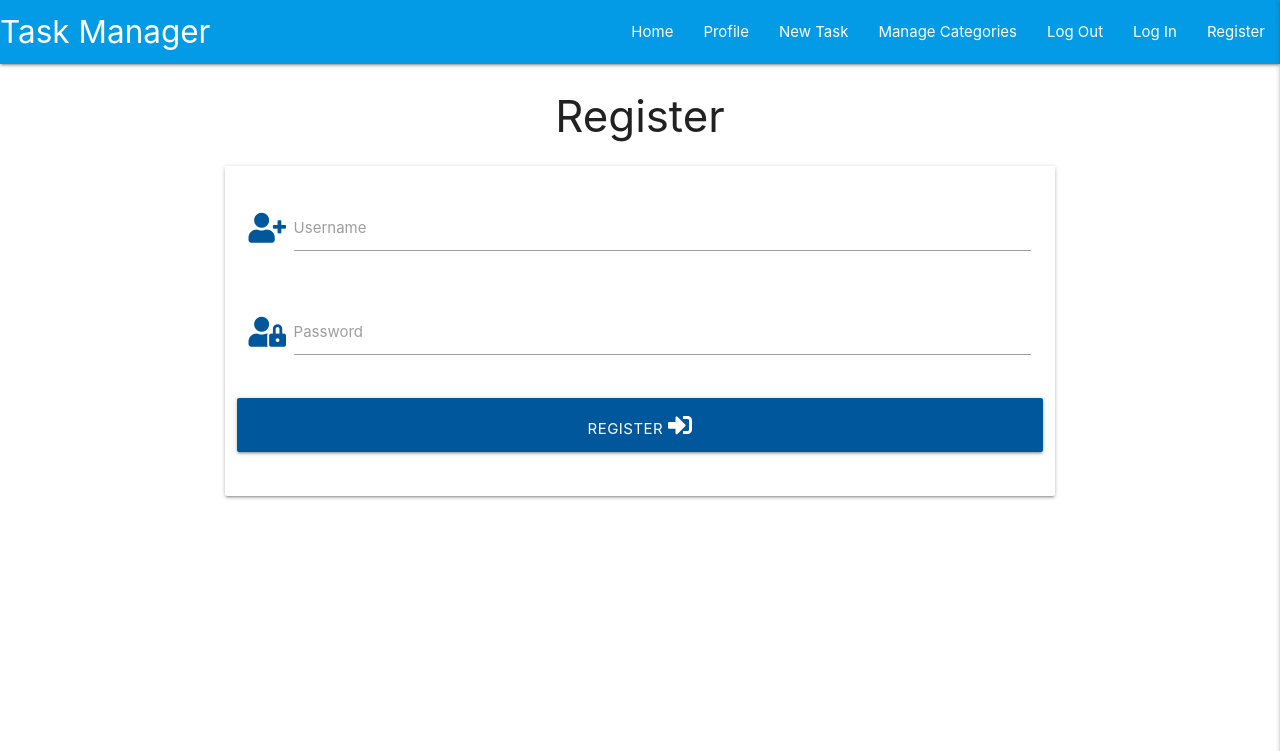
After one commit to madatoo/task_manager-mini-project, a Flask app: page /register in a window 1280 px wide. The commit adds this page. Shown: the top 751 px of the page. Run offline with Flask 2, Linux system fonts and the light colour scheme; some libraries are stand-ins or nearby versions.

Commit message:
Add Register template

```diff
--- a/app.py
+++ b/app.py
@@ -4,6 +4,7 @@ from flask import (
     redirect, request, session, url_for)
 from flask_pymongo import PyMongo
 from bson.objectid import ObjectId
+from werkzeug.security import generate_password_hash, check_password_hash
 if os.path.exists("env.py"):
     import env
 
@@ -20,9 +21,13 @@ mongo = PyMongo(app)
 @app.route("/")
 @app.route("/get_tasks")
 def get_tasks():
-
     tasks = mongo.db.tasks.find()
     return render_template("tasks.html", tasks=tasks)
+
+
+@app.route("/register", methods=["GET", "POST"])
+def register():
+    return render_template("register.html")
 
 
 if __name__ == "__main__":
--- a/templates/base.html
+++ b/templates/base.html
@@ -23,16 +23,16 @@
         <!--top navbar-->
         <nav class="nav-extended text-shadow  light-blue darken-1">
             <div class="nav-wrapper">
-                <a href="#!" class="brand-logo">Task Manager</a>
+                <a href="{{ url_for('get_tasks') }}" class="brand-logo">Task Manager</a>
                 <a href="#" data-target="mobile-demo" class="sidenav-trigger right"><i class="fas fa-bars"></i></a>
                 <ul class="right hide-on-med-and-down">
-                    <li><a href="#">Home</a></li>
+                    <li><a href="{{ url_for('get_tasks') }}">Home</a></li>
                     <li><a href="#">Profile</a></li>
                     <li><a href="#">New Task</a></li>
                     <li><a href="#">Manage Categories</a></li>
                     <li><a href="#">Log Out</a></li>
                     <li><a href="#">Log In</a></li>
-                    <li><a href="#">Register</a></li>
+                    <li><a href="{{ url_for('register') }}">Register</a></li>
                 </ul>
             </div>
         </nav>
@@ -42,13 +42,13 @@
             <li>
                 <h4 class="center-align light-blue-text text-darken 4">Task Manager</h4>
             </li>
-            <li><a href="#">Home</a></li>
+            <li><a href="{{ url_for('get_tasks') }}">Home</a></li>
             <li><a href="#">Profile</a></li>
             <li><a href="#">New Task</a></li>
             <li><a href="#">Manage Categories</a></li>
             <li><a href="#">Log Out</a></li>
             <li><a href="#">Log In</a></li>
-            <li><a href="#">Register</a></li>
+            <li><a href="{{ url_for('register') }}">Register</a></li>
         </ul>
 
     </header>
--- /dev/null
+++ b/templates/register.html
@@ -0,0 +1,35 @@
+{% extends "base.html" %}
+{% block content %}
+
+<h3 class="center-align">Register</h3>
+
+<div class="row">
+    <form class="col s12 m8 offset-m2" method="POST" action="{{url_for('register')}}">
+        <div class="card-panel">
+            <!--username-->
+            <div class="row">
+                <div class="input-field col s12">
+                    <i class="fas fa-user-plus prefix light-blue-text text-darken-4"></i>
+                    <input id="username" name="username" type="text" class="validate">
+                    <label for="username">Username</label>
+                </div>
+            </div>
+            <!--password-->
+            <div class="row">
+                <div class="input-field col s12">
+                    <i class="fas fa-user-lock prefix light-blue-text text-darken-4"></i>
+                    <input id="password" name="password" type="password" class="validate">
+                    <label for="password">Password</label>
+                </div>
+            </div>
+            <!--register button-->
+            <div class="row">
+                <button type="submit" class="col s12 btn-large light-blue darken-4 text-shadow">
+                    Register <i class="fas fa-sign-in-alt"></i>
+                </button>
+            </div>
+        </div>
+    </form>
+</div>
+
+{% endblock %}
```
